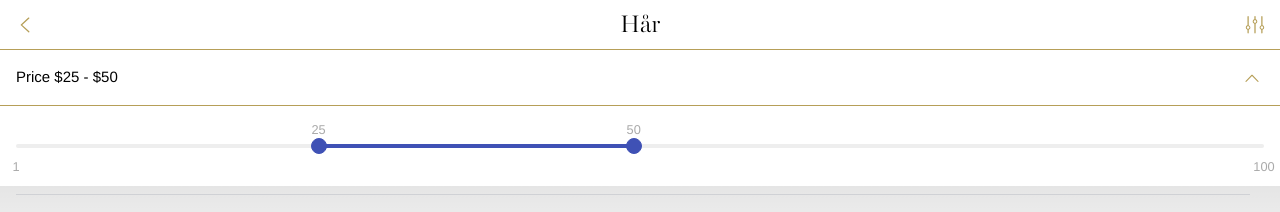
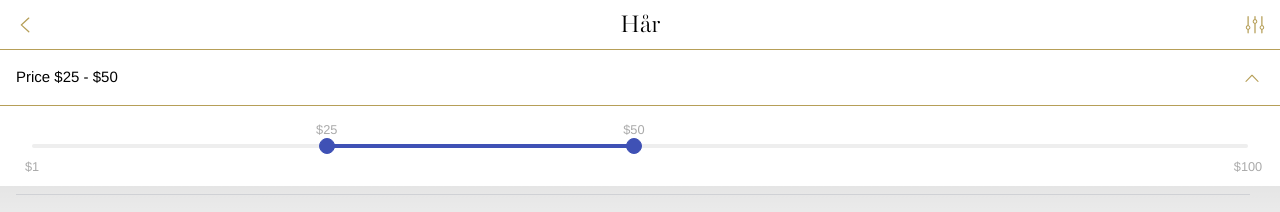
Before and after one commit to dtangerfors/cloudnine-techtest, a React (Create React App) app: page / in a window 1280 px wide. Both pictures are taken after a click on the button 1252 px from the left and 78 px from the top of the page. Shown: the top 212 px of the page. Built offline with nearby package versions, Linux system fonts and the light colour scheme.

Commit message:
Added onChangeComplete to limit re-renders

```diff
--- a/src/components/Filter.js
+++ b/src/components/Filter.js
@@ -1,13 +1,23 @@
-import React, { useState, useCallback } from "react";
-import InputRange from 'react-input-range';
-
+import React, { useState } from "react";
+import InputRange from "react-input-range";
 import "react-input-range/lib/css/index.css";
 
 import chevron_down from "../images/icons/chevron.down.svg";
 
-const Filter = ({filterValue, setValue}) => {
+const Filter = ({ filterValue, setValue }) => {
   const [open, setOpen] = useState(false);
+  const [filterData, setFilterData] = useState({
+    min: filterValue.min,
+    max: filterValue.max,
+    isFiltered: false,
+  });
 
+  /*  Component to allow for filter based on a price range.
+      Uses ReactInputRance to get att good UX for end user.
+      The min and max prices are set to its state when the
+      range is changed. When user is finished and has released
+      the handle, the price range is sent to the state in the
+      List view, this to prevent to many re-renders on the list. */
   return (
     <div className="sticky z-10 top-[50px] h-14 flex justify-between p-4 bg-white border-b border-primary">
       <div className="font-sans font-light text-[15px]">
@@ -17,17 +27,23 @@ const Filter = ({filterValue, setValue}) => {
         onClick={() => setOpen(!open)}
         type="button"
         className="w-14 h-14 -mr-4 -mt-4 grid place-items-center"
-        style={{transform: open ? 'rotate(180deg)' : 'rotate(0)'}}
+        style={{ transform: open ? "rotate(180deg)" : "rotate(0)" }}
       >
         <img src={chevron_down} className="w-[14px]" />
       </button>
-      <div className={`absolute z-10 w-full top-14 left-0 px-4 py-8 bg-white after:bg-gradient-to-b from-black/10 to-black/0 after:w-full after:h-32 after:block after:absolute after:left-0 after:-bottom-32 ${open ? 'block': 'hidden'}`}>
-         <InputRange
+      <div
+        className={`absolute z-10 w-full top-14 left-0 p-8 bg-white after:bg-gradient-to-b from-black/10 to-black/0 after:w-full after:h-32 after:block after:absolute after:left-0 after:-bottom-32 ${
+          open ? "block" : "hidden"
+        }`}
+      >
+        <InputRange
+          formatLabel={(value) => `$${value}`}
           maxValue={100}
           minValue={1}
-          value={filterValue}
-          onChange={value => setValue({isFiltered: true, ...value})}
-          />
+          value={filterData}
+          onChange={(value) => setFilterData({ isFiltered: true, ...value })}
+          onChangeComplete={() => setValue(filterData)}
+        />
       </div>
     </div>
   );
```
